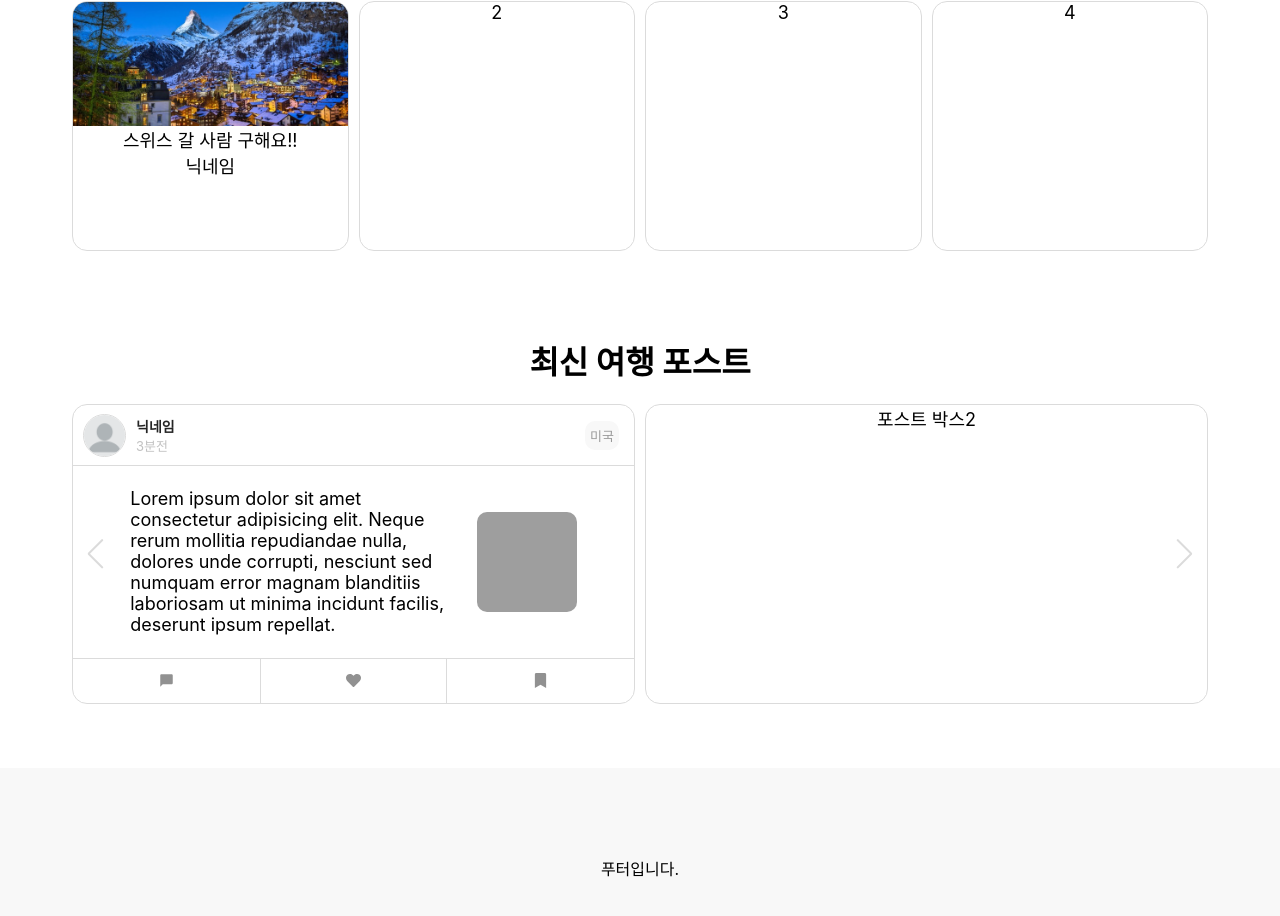
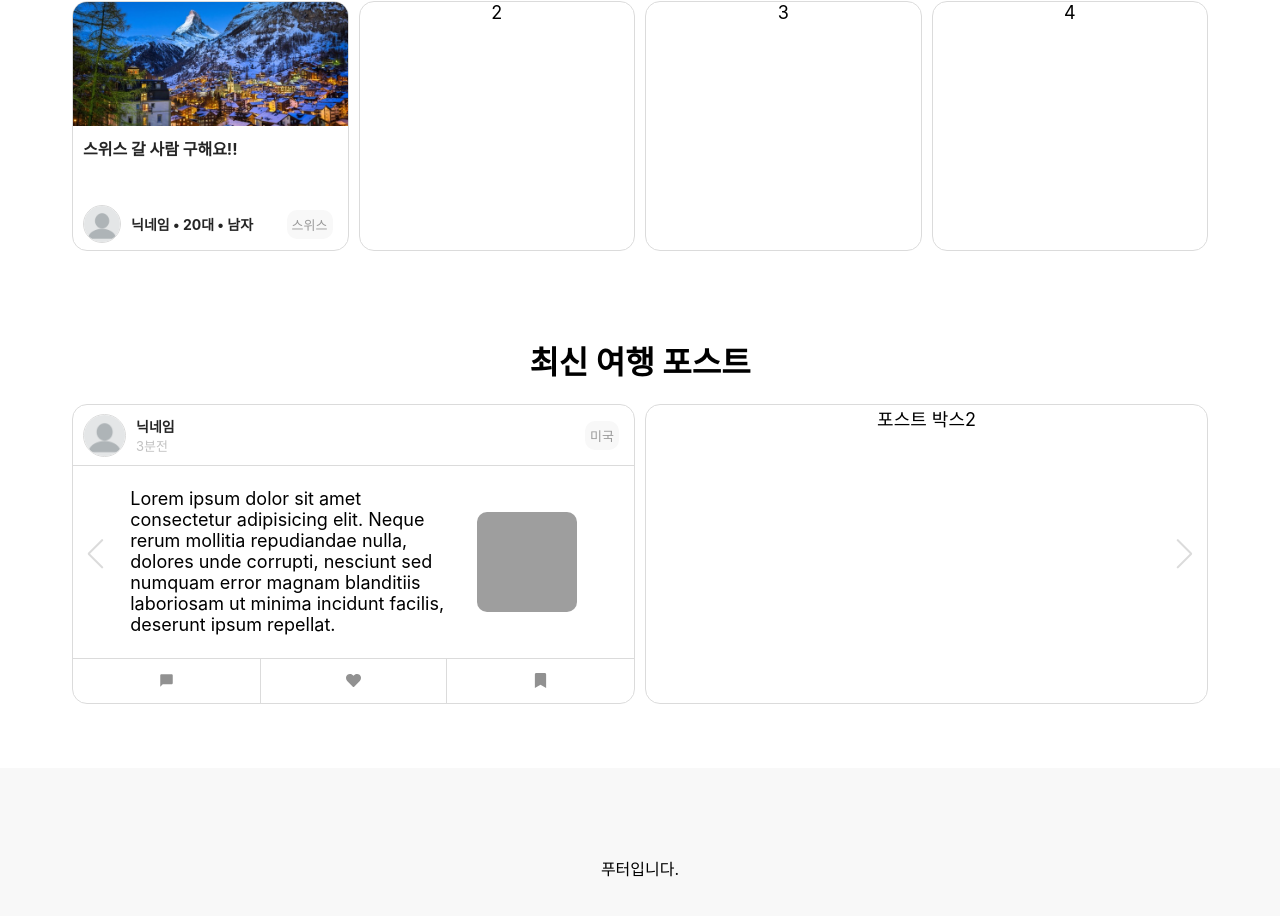
Before and after one commit to Wu-Lee-Do/traveler_town_front, a React (Create React App) app: page / in a window 1280 px wide. Shown: the part 978-1894 px from the top of the page. Built offline with nearby package versions, Linux system fonts and the light colour scheme; grey boxes are pictures that could not be loaded; a web font is replaced by a local one.

Commit message:
Feat: 메인페이지 레이아웃 구현 완료

```diff
--- a/src/components/MainPage/Main/Main.jsx
+++ b/src/components/MainPage/Main/Main.jsx
@@ -82,9 +82,19 @@ function Main() {
                             <div css={s.togetherImg}>
                                 <img src={swiss} alt="" />
                             </div>
-                            <div>
+                            <div css={s.togetherInfo}>
                                 <div>스위스 갈 사람 구해요!!</div>
-                                <div>닉네임</div>
+                                <div>
+                                    <div>
+                                        <div css={s.toProfileImg}>
+                                            <img src={defaultImg} alt="" />
+                                        </div>
+                                        <div css={s.nickname}>
+                                            닉네임 • 20대 • 남자
+                                        </div>
+                                    </div>
+                                    <div css={s.category}>스위스</div>
+                                </div>
                             </div>
                         </div>
                     </SwiperSlide>
--- a/src/components/MainPage/Main/style.js
+++ b/src/components/MainPage/Main/style.js
@@ -112,6 +112,48 @@ export const togetherBox = css`
 export const togetherImg = css`
     width: 100%;
     height: 50%;
+`;
+
+export const toProfileImg = css`
+    box-sizing: border-box;
+    width: 38px;
+    height: 38px;
+    overflow: hidden;
+    border-radius: 50px;
+    border: 1px solid #dbdbdb;
+    margin-left: 10px;
+    margin-right: 10px;
+`;
+
+export const togetherInfo = css`
+    width: 100%;
+    height: 50%;
+    display: flex;
+    flex-direction: column;
+
+    & > div:nth-of-type(1) {
+        width: 100%;
+        height: 50%;
+        display: flex;
+        justify-content: start;
+        padding: 10px;
+        font-size: 16px;
+        font-weight: 700;
+        color: #252525;
+    }
+
+    & > div:nth-of-type(2) {
+        width: 100%;
+        height: 50%;
+        display: flex;
+        justify-content: space-between;
+        align-items: center;
+
+        & > div:nth-of-type(1) {
+            display: flex;
+            align-items: center;
+        }
+    }
 `;
 
 export const newPostTitle = css`
```
